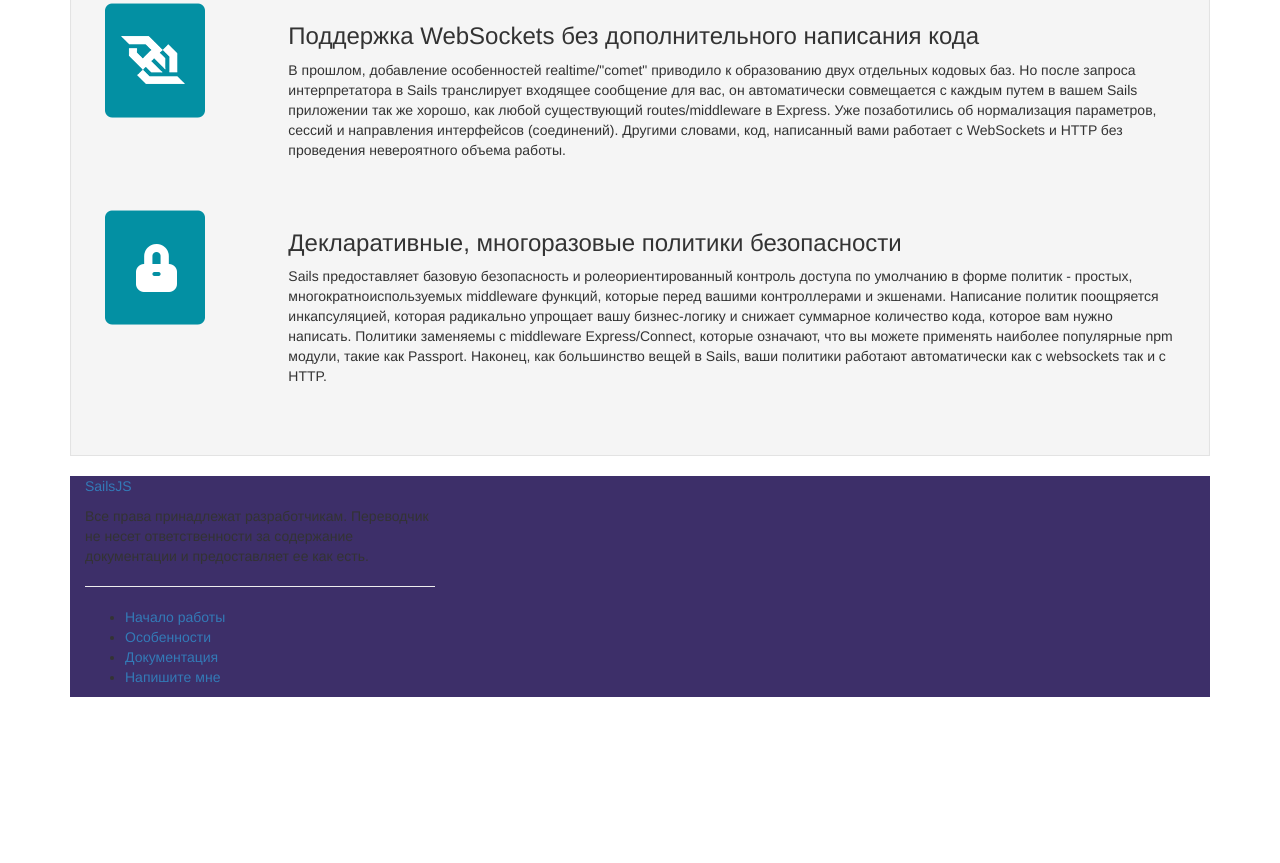
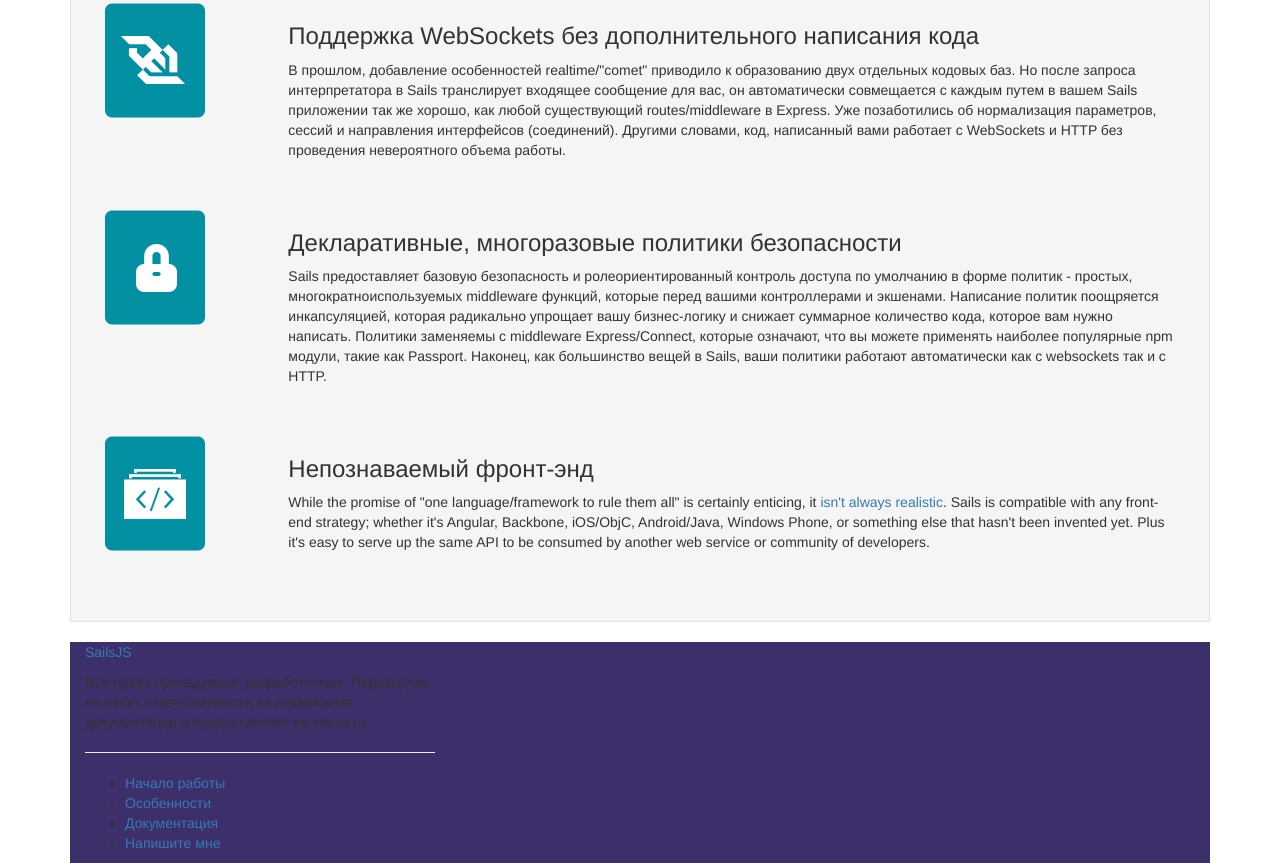
Before and after one commit to aslanalexander/SailsJS_docs_ru, a plain HTML site: page features.html in a window 1280 px wide. Shown: the part 1071-1934 px from the top of the page. Before the commit the page ends 1768 px from the top, so only its background shows below. Drawn offline with nearby package versions, Linux system fonts and the light colour scheme.

Commit message:
upd10. Кусок на перевод дальше

```diff
--- a/features.html
+++ b/features.html
@@ -118,6 +118,18 @@
         </div>
       </div>
       <br><br>
+      <div class="row">
+        <div class="col-sm-2">
+          <img src="img/icon_frontend_large.png" alt="" />
+        </div>
+        <div class="col-sm-10">
+          <h3>Непознаваемый фронт-энд</h3>
+          <p>
+            While the promise of "one language/framework to rule them all" is certainly enticing, it <a href="http://bit.ly/be-dev-agnostic">isn't always realistic</a>. Sails is compatible with any front-end strategy; whether it's Angular, Backbone, iOS/ObjC, Android/Java, Windows Phone, or something else that hasn't been invented yet. Plus it's easy to serve up the same API to be consumed by another web service or community of developers.
+          </p>
+        </div>
+      </div>
+      <br><br>
     </div>
   </div>
 </div>
```
Also changed, not shown: img/icon_frontend_large.png (added).
